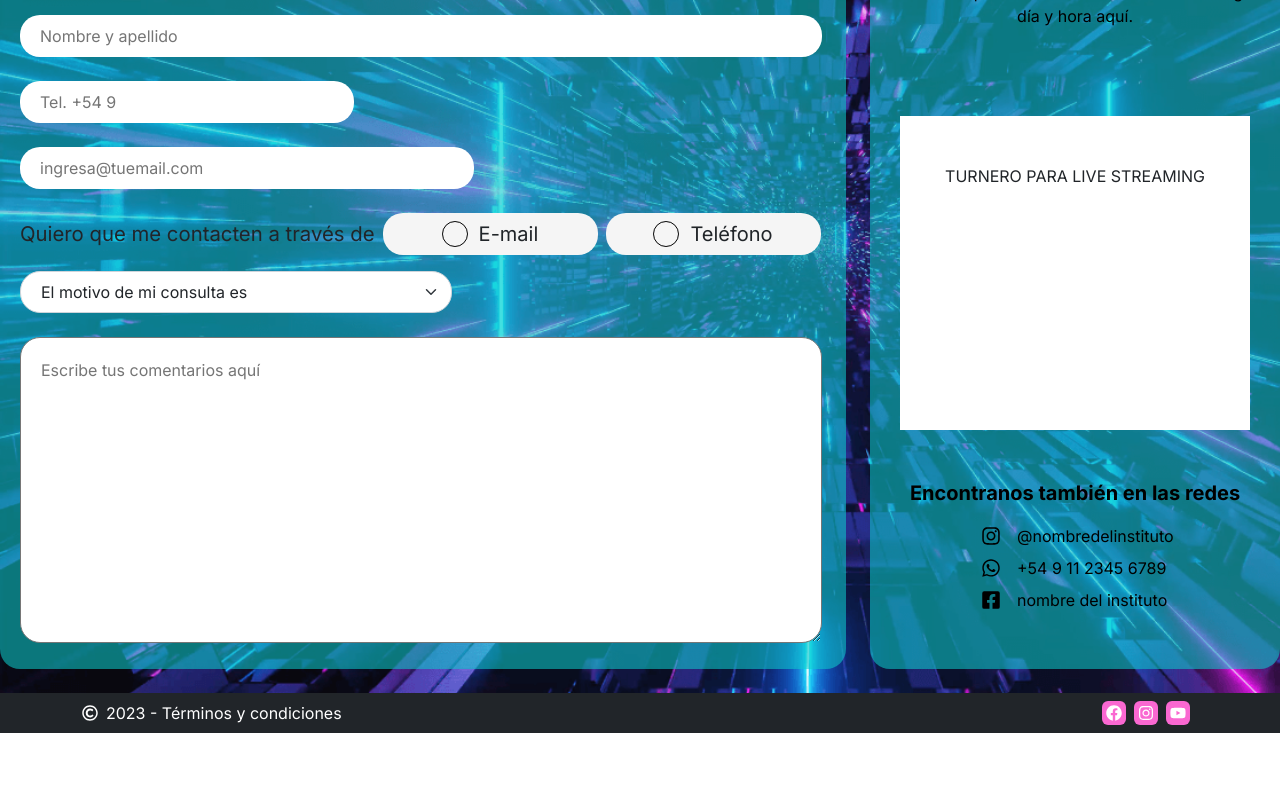
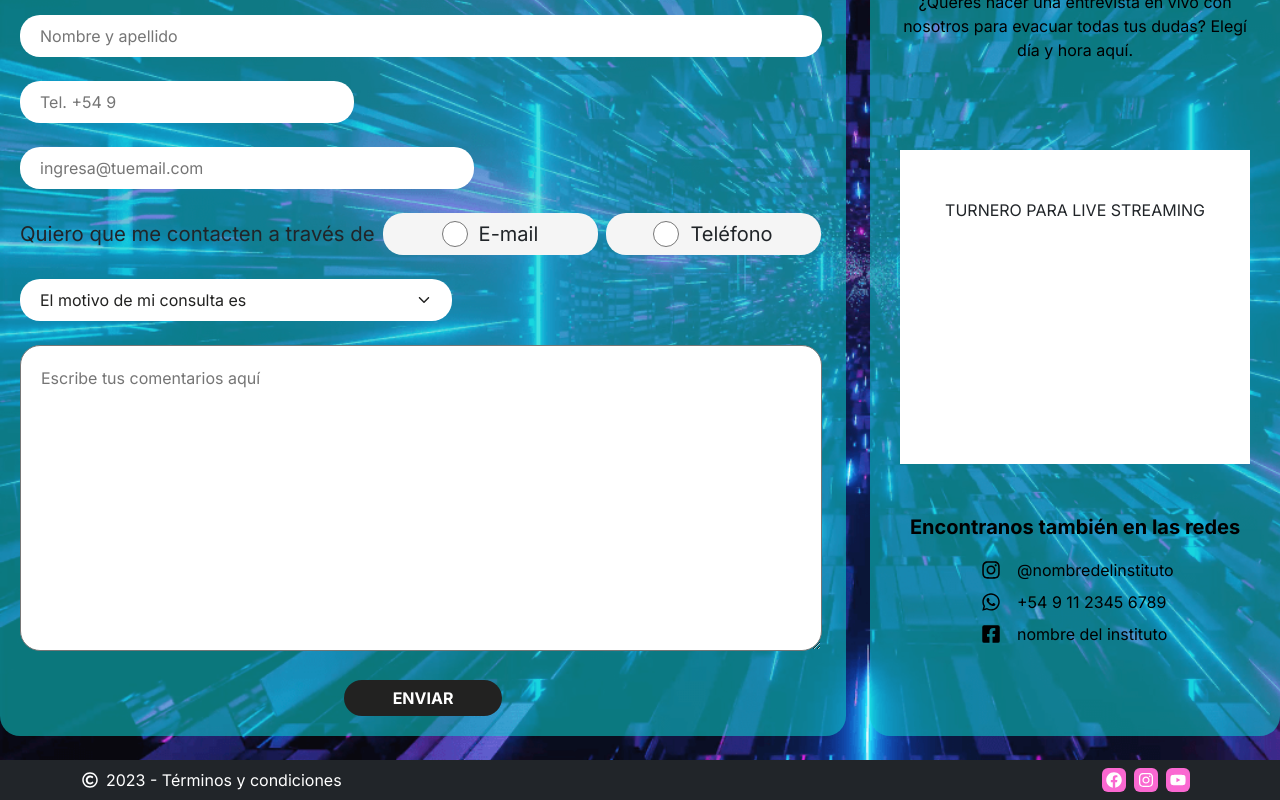
Before and after one commit to No-Country/C9-26-Java-React, a React (Vite) app in the folder frontend/: page /consultation in a window 1280 px wide. Shown: the part 356-1156 px from the top of the page. Before the commit the page ends 1089 px from the top, so only its background shows below. Built offline with nearby package versions, Linux system fonts and the light colour scheme; no server answers.

Commit message:
Dropdown using ref (#26)
* add dropdown select

* add dropdown to form

* fix dropdown

* done dropdown component

```diff
--- a/frontend/package.json
+++ b/frontend/package.json
@@ -12,6 +12,7 @@
     "@reduxjs/toolkit": "^1.9.2",
     "axios": "^1.3.1",
     "bootstrap": "^5.2.3",
+    "mutation-observer": "^1.0.3",
     "react": "^18.2.0",
     "react-bootstrap": "^2.7.0",
     "react-dom": "^18.2.0",
--- /dev/null
+++ b/frontend/src/components/Dropdown/Dropdown.jsx
@@ -0,0 +1,98 @@
+import { useState, useRef, useEffect, createElement, forwardRef } from 'react';
+import { IoIosArrowDown } from 'react-icons/io';
+
+import styles from "./Dropdown.module.css";
+
+const Dropdown = forwardRef((props, ref) => {
+    const [toggle, setToggle] = useState(false);
+    let [selectedOption, setSelectedOption] = useState(props.placeholder);
+    let [selectedId, setSelectedId] = useState("");
+    const dropdown = useRef(null)
+    const containerOptions = useRef(null);
+
+    useEffect(() => {
+        return () => {
+            document.addEventListener("click", handleClickOutside, true);
+            addContent();
+        }
+    }, []);
+
+    //Reconocer click fuera de dropdown
+    const handleClickOutside = (e) => {
+        if (!dropdown.current.contains(e.target)) {
+            setToggle(false);
+        }
+    }
+
+    //Generar los elementos de la lista dinámicamente (si hay subtitle renderiza con input radio, sino solo los nombres)
+    const addContent = () => {
+        const lis = props.array.map((elem) => {
+            {
+                if (props.subtitle) {
+                    return createElement(
+
+                        "li",
+                        { key: elem },
+                        [
+                            createElement("input", {
+                                type: "radio",
+                                name: "options",
+                                checked: elem=== selectedOption,
+                                onClick: () => updateOption(elem),
+                            }),
+                            elem,
+                        ]
+                    )
+                } else if (props.localidad === true) {
+                    return createElement(
+                        "li",
+                        { key: elem, onClick: () => updateOption(elem) },
+                        elem
+                    )
+                } else if (props.provincia === true) {
+                    return createElement(
+                        "li",
+                        { key: elem.nombre, id: elem.id, onClick: () => updateOption(elem) },
+                        elem.nombre
+                    )
+                } else {
+                    return createElement(
+                        "li",
+                        { key: elem, onClick: () => updateOption(elem) },
+                        elem
+                    )
+                }
+            }
+        });
+        return lis;
+    }
+
+    //Actualizar a la opción elegida
+    function updateOption(option) {
+        if (props.provincia !== true) {
+            setSelectedOption(option);
+        } else {
+            setSelectedOption(option.nombre);
+            setSelectedId(option.id);
+        }
+    }
+
+    return (
+        <div className={styles.dropdown_wrapper} onClick={() => setToggle(!toggle)} ref={dropdown}>
+            <div className={styles.dropdown_selectBtn}>
+                <span ref={ref} id={props.provincia && selectedId}>{selectedOption}</span>
+                <IoIosArrowDown className={toggle && styles.dropdown_icon} />
+            </div>
+
+            <div className={`${styles.dropdown_content} ${toggle && styles.dropdown_contentActive}`}>
+                <ul className={styles.dropdown_options} ref={containerOptions}>
+                    {props.subtitle && <li className={styles.dropdown_optionsSub}>{props.subtitle}</li>}
+                    {addContent()}
+                </ul>
+            </div>
+
+        </div>
+    )
+})
+
+export default Dropdown;
--- /dev/null
+++ b/frontend/src/components/Dropdown/Dropdown.module.css
@@ -0,0 +1,94 @@
+.dropdown_wrapper {
+    width: 27rem;
+    position: relative
+}
+
+.dropdown_selectBtn,
+.dropdown_options li {
+    display: flex;
+    align-items: center;
+    cursor: pointer;
+    gap: 10px;
+}
+
+.dropdown_selectBtn {
+    height: 2.62rem;
+    font-size: 1rem;
+    padding: 0 20px;
+    border-radius: 20px;
+    background-color: #ffffff;
+    color: #222221;
+    justify-content: space-between;
+}
+
+.dropdown_selectBtn svg {
+    transition: transform 0.3s linear;
+}
+
+.dropdown_content {
+    display: none;
+    padding: 8px 16px;
+    border-radius: 10px;
+    margin-top: 6px;
+    background-color: #222221;
+    position: absolute;
+    z-index: 1;
+}
+
+.dropdown_contentActive {
+    display: block;
+}
+
+.dropdown_icon {
+    transform: rotate(-180deg);
+}
+
+.dropdown_options {
+    max-height: 250px;
+    overflow-y: auto;
+}
+
+.dropdown_options::-webkit-scrollbar {
+    width: 7px;
+}
+
+.dropdown_options::-webkit-scrollbar-track {
+    background-color: #fff;
+    border-radius: 25px;
+}
+
+.dropdown_options::-webkit-scrollbar-thumb {
+    background-color: #c2c1c1;
+    border-radius: 25px;
+}
+
+.dropdown_options li {
+    height: 30px;
+    padding: 0 6px;
+    font-size: 1rem;
+    border-radius: 5px;
+    margin-bottom: 5px;
+    color: #ffffff;
+}
+
+.dropdown_options li:hover {
+    background-color: #fff;
+    color: #222221;
+    width: 100%;
+}
+
+.dropdown_options li input {
+    cursor: pointer;
+    width: 18px;
+    height: 18px;
+}
+
+.dropdown_optionsSub {
+    font-weight: 700;
+    margin-bottom: 10px;
+}
+
+.dropdown_optionsSub:hover {
+    background-color: #222221!important;
+    color: #ffffff!important;
+}
--- a/frontend/src/pages/Clases/Clases.jsx
+++ b/frontend/src/pages/Clases/Clases.jsx
@@ -1,12 +1,74 @@
-import Form from 'react-bootstrap/Form';
+import { useEffect, createRef } from "react";
 import imgClass1 from "../../assets/images/Clases/Clases1.png";
 import imgClass2 from "../../assets/images/Clases/Clases2.png";
 import imgClass3 from "../../assets/images/Clases/Clases3.png";
 import imgClass4 from "../../assets/images/Clases/Clases4.png";
+import Dropdown from '../../components/Dropdown/Dropdown';
 
 import styles from './Clases.module.css';
 
 const Clases = () => {
+    const level = ["A1 BEGINNER", "A2 ELEMENTARY", "B1 PREINTERMEDIATE ", "B2 INTERMEDIATE", "C1 UPPER INTERMEDIATE", "C2 ADVANCED", "No sé cuál es mi nivel actual"];
+    const course = ["Niños", "Adolescentes", "Adultos", "Corporativo", "Apoyo escolar", "Conversación"];
+    const states = [];
+    const cities = [];
+
+    //Referencia del span en componente dropdown
+    const ref = createRef();
+
+    const provincias = () => {
+        fetch("https://apis.datos.gob.ar/georef/api/provincias")
+            .then(res => res.ok ? res.json() : Promise.reject(res))
+            .then(json => {
+                let obj;
+                json.provincias.map(elem => {
+                    obj = {
+                        id: elem.id,
+                        nombre: elem.nombre
+                    }
+                    states.push(obj)
+                });
+            })
+            .catch(() => {
+                states.push("Error al cargar las provincias");
+            })
+    }
+
+    const localidades = (provincia) => {
+        fetch(`https://apis.datos.gob.ar/georef/api/municipios?provincia=${provincia}`)
+            .then(res => res.ok ? res.json() : Promise.reject(res))
+            .then(json => {
+                cities.length = 0;
+                json.municipios.map(elem => {
+                    cities.push(elem.nombre);
+                });
+            })
+            .catch(() => {
+                cities.push("Error al cargar los municipios");
+            })
+    }
+
+    useEffect(() => {
+
+        const observer = new MutationObserver((mutations) => {
+            mutations.forEach((mutation) => {
+                if (mutation.type === 'characterData') {
+                    console.log('El contenido del span ha cambiado a:', mutation.target.textContent);
+                    /* console.log(parseInt(mutation.target.parentElement.id)); */
+                    console.log(mutation.target.parentElement);
+                    localidades(mutation.target.parentElement.id);
+                }
+            });
+        });
+
+        observer.observe(ref.current, { characterData: true, subtree: true });
+
+        return () => {
+            provincias();
+            console.log(states);
+        }
+    }, []);
+
     return (
         <>
             <main className="background">
@@ -16,10 +78,10 @@ const Clases = () => {
                         <h2 className='text-center text-white fw-bold'>Cursos para cada necesidad</h2>
 
                         <div className={`${styles.clases_container} mt-3`}>
-                            <img src={imgClass1} alt="" />
-                            <img src={imgClass2} alt="" />
-                            <img src={imgClass3} alt="" />
-                            <img src={imgClass4} alt="" />
+                            <img src={imgClass1} alt="Teacher with students" />
+                            <img src={imgClass2} alt="Classmates" />
+                            <img src={imgClass3} alt="Professor with students" />
+                            <img src={imgClass4} alt="Exam" />
                         </div>
                         <p className={styles.clases_text}>
                             Nuestros cursos están destinados a quienes quieran comunicarse efectivamente
@@ -42,47 +104,39 @@ const Clases = () => {
                                 <div className={styles.input_container}>
                                     <input type="text" name="" id="" placeholder="Nombre y apellido" />
                                 </div>
+
                                 <div className={styles.input_container}>
                                     <input type="text" name="" id="" placeholder="Tel. +54 9" />
                                 </div>
+
                                 <div className={styles.input_container}>
                                     <input type="text" name="" id="" placeholder="ingresa@tuemail.com" />
                                 </div>
+
                                 <div className={styles.input_container}>
-                                    <Form.Select>
-                                        <option>Provincia</option>
-                                    </Form.Select>
+                                    <input type="text" placeholder="Fecha de nacimiento" onFocus={(e) => (e.target.type = "date")}/>
                                 </div>
+
                                 <div className={styles.input_container}>
-                                    <Form.Select >
-                                        <option>Localidad</option>
-                                    </Form.Select>
+                                    <Dropdown array={states} placeholder="Provincia" provincia={true} ref={ref} />
                                 </div>
+
                                 <div className={styles.input_container}>
-                                    <Form.Select >
-                                        <option>Nivel</option>
-                                        <option>A1 BEGINNER</option>
-                                        <option>A2 ELEMENTARY</option>
-                                        <option>B1 PRE INTERMEDIATE</option>
-                                        <option>B2 INTERMEDIATE</option>
-                                        <option>C1 UPPER INTERMEDIATE</option>
-                                        <option>C2 ADVANCED</option>
-                                        <option>No sé cuál es mi nivel actual</option>
-                                    </Form.Select>
+                                    <Dropdown array={cities} placeholder="Localidad" localidad={true} />
                                 </div>
+
                                 <div className={styles.input_container}>
-                                    <Form.Select>
-                                        <option>Fecha de nacimiento</option>
-                                    </Form.Select>
+                                    <Dropdown array={level} placeholder="Nivel" />
                                 </div>
+
                                 <div className={styles.input_container}>
-                                    <Form.Select>
-                                        <option>Curso de mi interés</option>
-                                    </Form.Select>
+                                    <Dropdown array={course} placeholder="Curso de mi interés" />
                                 </div>
+
                                 <div className={styles.submit_container}>
                                     <input type="submit" value="ENVIAR" />
                                 </div>
+
                             </form>
                         </div>
                     </section>
--- a/frontend/src/pages/Clases/Clases.module.css
+++ b/frontend/src/pages/Clases/Clases.module.css
@@ -30,18 +30,22 @@
     align-items: center;
 }
 
-.input_container input, select{
+.input_container {
+    margin-bottom: 24px!important;
+}
+
+.input_container input {
     width: 27rem!important;
     height: 2.62rem!important;
     border-radius: 20px!important;
-    margin-bottom: 24px!important;
     padding-left: 20px!important;
     border: none;
 }
 
-.input_container select option{
-    border-radius: 20px!important;
+input[type="date"]::-webkit-calendar-picker-indicator {
+    padding: 0 20px;
 }
+
 
 .submit_container {
     display: flex;
--- a/frontend/src/pages/Consultas/Consultas.jsx
+++ b/frontend/src/pages/Consultas/Consultas.jsx
@@ -1,9 +1,25 @@
-import Form from 'react-bootstrap/Form';
+import Dropdown from '../../components/Dropdown/Dropdown';
 import { FaWhatsapp, FaFacebookSquare, FaInstagram } from 'react-icons/fa';
 
 import styles from "./Consultas.module.css";
 
 const Consultas = () => {
+
+    const reasons = [
+        "Información sobre clases/precios",
+        "Inscripciones",
+        "Informar un pago",
+        "Exámenes internacionales",
+        "Fechas de exámenes",
+        "Consultar estado de cuenta",
+        "Solicitar enrtevista con coordinación",
+        "Solicitar visa",
+        "Consultar avances de trámite de mi visa",
+        "Viajes grupales",
+        "Trabajar con nosotros",
+        "Otros"
+    ]
+
     return (
         <main className='background'>
 
@@ -19,25 +35,33 @@ const Consultas = () => {
                             <div className={styles.consult_inputName}>
                                 <input type="text" name="" id="" placeholder="Nombre y apellido" />
                             </div>
+
                             <div>
                                 <input type="text" name="" id="" placeholder="Tel. +54 9" className={styles.consult_inputTel} />
                                 <input type="email" name="" id="" placeholder="ingresa@tuemail.com" className={styles.consult_inputEmail} />
                             </div>
+
                             <div className='d-flex align-items-center gap-2 mb-3'>
                                 <span className={styles.consult_checkboxText}>Quiero que me contacten a través de</span>
                                 <div className={styles.consult_checkboxEmail}>
-                                    <input type="checkbox" name="" id="" />
+                                    <input type="radio" name="radio_action" id="radio_email" />
                                     <span className='fs-5'>E-mail</span>
                                 </div>
                                 <div className={styles.consult_checkboxTel}>
-                                    <input type="checkbox" name="" id="" />
+                                    <input type="radio" name="radio_action" id="radio_tel" />
                                     <span className='fs-5'>Teléfono</span>
                                 </div>
                             </div>
-                            <Form.Select>
-                                <option>El motivo de mi consulta es</option>
-                            </Form.Select>
+
+                            <div className="mb-4 mt-4">
+                                <Dropdown array={reasons} placeholder="El motivo de mi consulta es" subtitle="Elije una opción" />
+                            </div>
+
                             <textarea name="" id="" cols="30" rows="10" placeholder='Escribe tus comentarios aquí'></textarea>
+
+                            <div className={styles.submit_container}>
+                                <input type="submit" value="ENVIAR" />
+                            </div>
                         </form>
                     </section>
 
@@ -53,7 +77,7 @@ const Consultas = () => {
                         <div className='d-flex flex-column align-items-center'>
                             <p className='text-center text-black fw-bold fs-5 mt-5'>Encontranos también en las redes</p>
                             <div className='d-flex gap-3 align-items-center justify-content-center mb-2'>
-                                <FaInstagram fontSize="1.25rem" color='black'/>
+                                <FaInstagram fontSize="1.25rem" color='black' />
                                 <span className={styles.consult_turnosText}>@nombredelinstituto</span>
                             </div>
                             <div className='d-flex gap-3 align-items-center mb-2'>
--- a/frontend/src/pages/Consultas/Consultas.module.css
+++ b/frontend/src/pages/Consultas/Consultas.module.css
@@ -76,15 +76,15 @@
     border-radius: 50%;
     cursor: pointer;
     border: 1px solid black;
-    appearance: none;
-    -webkit-appearance: none;
+    /* appearance: none;
+    -webkit-appearance: none; */
     font-size: 2rem;
 }
 
-.consult_checkboxEmail input:checked,
+/* .consult_checkboxEmail input:checked,
 .consult_checkboxTel input:checked {
     background-color: black;
-}
+} */
 
 textarea {
     width: 100%;
@@ -92,6 +92,22 @@ textarea {
     height: 19.12rem;
     border-radius: 20px;
     padding: 20px;
+}
+
+.submit_container {
+    display: flex;
+    justify-content: center;
+    margin-top: 23px;
+}
+
+.submit_container input {
+    width: 9.87rem;
+    height: 2.25rem;
+    border-radius: 40px;
+    border: none;
+    color: #fff;
+    background-color: #222221;
+    font-weight: 700;
 }
 
 
```
Also changed, not shown: 1 other file (tests, documents, lock files or other folders).
